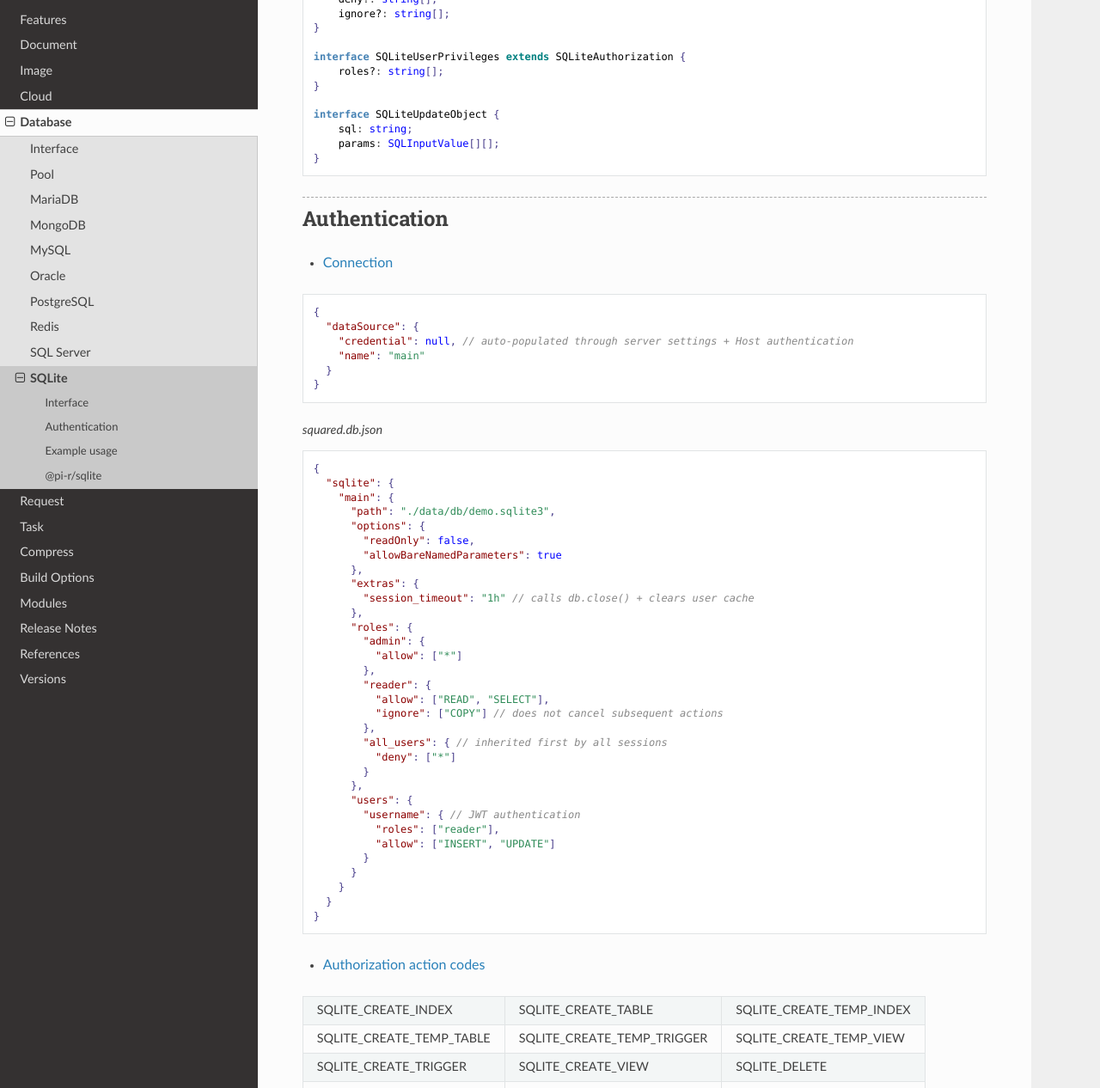
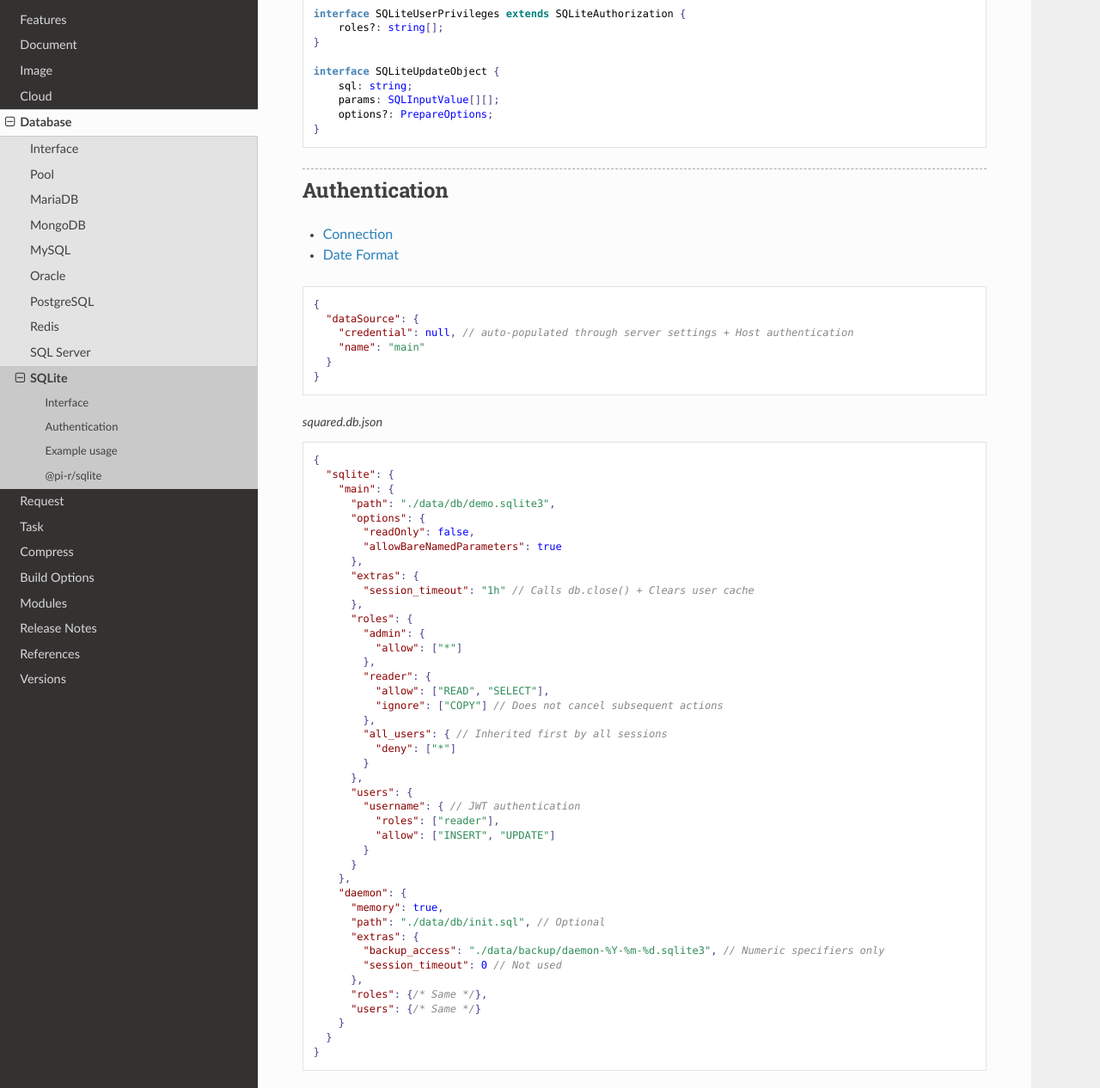
Before and after one commit to anpham6/chrome-docs, a Sphinx documentation site: the page built from source/db/sqlite.rst, in a window 1280 px wide and 1400 px high, scrolled down 696 px, cut to the strip 134-1400 px from the top of the window. Shown: the whole strip at 86% size. Built offline with Sphinx 7.4.7 and the Read the Docs theme 3.1.0, drawn with Linux system fonts in a browser that asks for light colours; some of the changed text lies outside the part shown.

Commit message:
DB: SQLite authorization and backup example for memory-based databases.

```diff
--- a/source/db/sqlite.rst
+++ b/source/db/sqlite.rst
@@ -10,26 +10,23 @@ Interface
 
 .. code-block:: typescript
 
-  import type { AggregateOptions, DatabaseSyncOptions, SQLInputValue } from "node:sqlite";
+  import type { AggregateOptions, DatabaseSyncOptions, PrepareOptions, SQLInputValue } from "node:sqlite";
 
   interface SQLiteDataSource extends DbDataSource {
       source: "sqlite";
       query?: string;
       params?: SQLInputValue | SQLInputValue[];
-      options?: {
-          allowBareNamedParameters?: boolean;
-          allowUnknownNamedParameters?: boolean;
-          returnArrays?: boolean;
-          readBigInts?: boolean;
-      };
-      create?: string[];
+      options?: PrepareOptions;
+      create?: string | string[];
       update?: string | SQLiteUpdateObject;
   }
 
   interface SQLiteDatabaseConfig {
+      memory?: boolean;
       path?: string;
       options?: DatabaseSyncOptions;
       extras?: {
+          backup_access?: boolean | string;
           aggregate?: Record<string, AggregateOptions>;
           aggregate_module?: boolean;
           session_timeout?: number | string;
@@ -51,12 +48,14 @@ Interface
   interface SQLiteUpdateObject {
       sql: string;
       params: SQLInputValue[][];
+      options?: PrepareOptions;
   }
 
 Authentication
 ==============
 
 - `Connection <https://nodejs.org/api/sqlite.html#new-databasesyncpath-options>`_
+- `Date Format <https://dev.mysql.com/doc/refman/8.0/en/date-and-time-functions.html#function_date-format>`_
 
 ::
 
@@ -79,7 +78,7 @@ Authentication
           "allowBareNamedParameters": true
         },
         "extras": {
-          "session_timeout": "1h" // calls db.close() + clears user cache
+          "session_timeout": "1h" // Calls db.close() + Clears user cache
         },
         "roles": {
           "admin": {
@@ -87,9 +86,9 @@ Authentication
           },
           "reader": {
             "allow": ["READ", "SELECT"],
-            "ignore": ["COPY"] // does not cancel subsequent actions
+            "ignore": ["COPY"] // Does not cancel subsequent actions
           },
-          "all_users": { // inherited first by all sessions
+          "all_users": { // Inherited first by all sessions
             "deny": ["*"]
           }
         },
@@ -99,6 +98,16 @@ Authentication
             "allow": ["INSERT", "UPDATE"]
           }
         }
+      },
+      "daemon": {
+        "memory": true,
+        "path": "./data/db/init.sql", // Optional
+        "extras": {
+          "backup_access": "./data/backup/daemon-%Y-%m-%d.sqlite3", // Numeric specifiers only
+          "session_timeout": 0 // Not used
+        },
+        "roles": {/* Same */},
+        "users": {/* Same */}
       }
     }
   }
--- a/source/modules/db.rst
+++ b/source/modules/db.rst
@@ -71,7 +71,7 @@ Interface
       DB_SOURCE_NAME: string;
       DB_SOURCE_CLIENT: boolean;
       DB_SOURCE_TYPE: number;
-      setCredential(this: IDb, item: DbDataSource): Promise<void>;
+      setCredential(this: IDb, item: DbDataSource): void | Promise<void>;
       executeQuery(this: IDb, item: DbDataSource, options?: ExecuteQueryOptions | string): Promise<QueryResult>;
       executeBatchQuery(this: IDb, batch: DbDataSource[], options?: ExecuteBatchQueryOptions | string, outResult?: BatchQueryResult): Promise<BatchQueryResult>;
       checkTimeout?(this: IDbSourceClient, value: number, limit?: number): Promise<number>;
```
Also changed, not shown: other parts of source/db/sqlite.rst (+4 -4 lines), source/document/settings.rst (+7 -0 lines).
